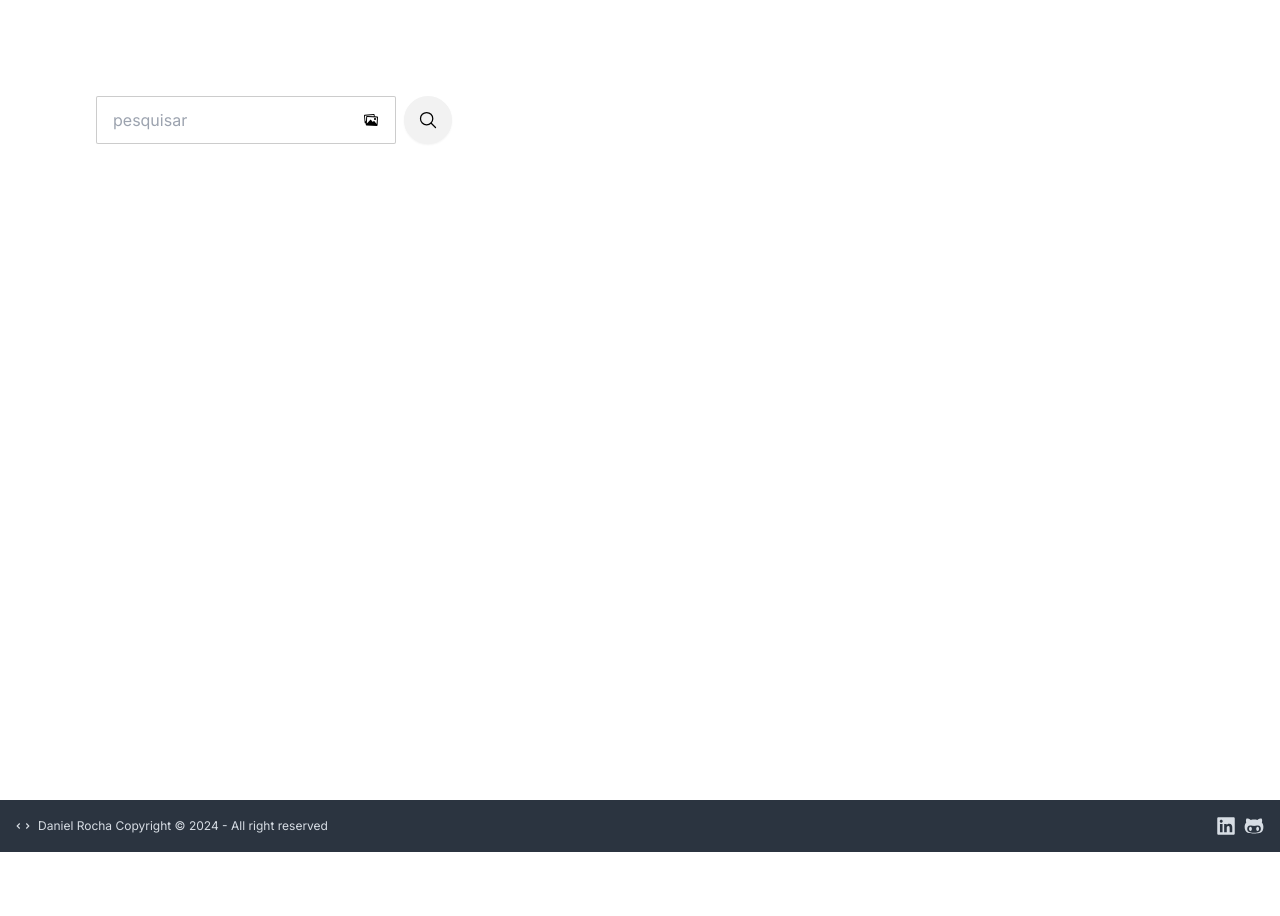
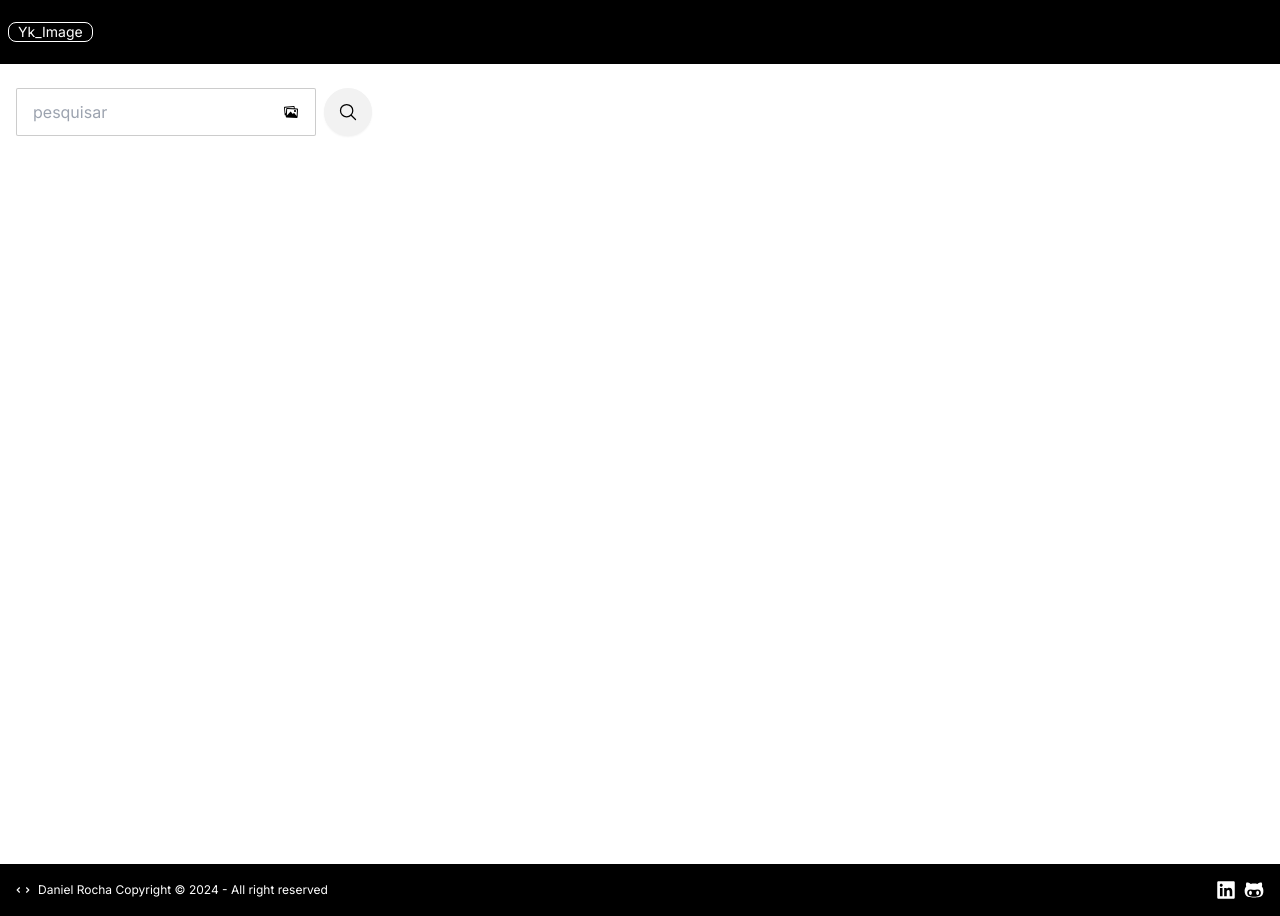
Before and after one commit to Dannick10/repoImages, a Next.js app: page / in a window 1280 px wide. Before the commit the page ends 852 px from the top, so only its background shows below. Built offline with nearby package versions, Linux system fonts and the light colour scheme; no server answers.

Commit message:
correction

```diff
--- a/src/app/layout.tsx
+++ b/src/app/layout.tsx
@@ -2,6 +2,7 @@ import type { Metadata } from "next";
 import { Inter } from "next/font/google";
 import "./globals.css";
 import Footer from "@/components/Footer";
+import Header from "@/components/Header";
 
 const inter = Inter({ subsets: ["latin"] });
 
@@ -16,8 +17,9 @@ export default function RootLayout({
   children: React.ReactNode;
 }>) {
   return (
-    <html lang="en">
-      <body className={inter.className}>
+    <html lang="pt-br">
+      <body className={inter.className}   data-theme="lofi">
+        <Header />
         <div className="min-h-80">
         {children}
         </div>
--- a/src/app/page.tsx
+++ b/src/app/page.tsx
@@ -6,7 +6,6 @@ import ImageComponets from "@/components/ImageComponents/ImageComponets";
 import Title from "@/components/Title";
 import InputComponent from "@/components/InputComponent";
 import Pagination from "@/components/Pagination";
-import Skeleton from "@/components/skeleton";
 import Modal from "@/components/modal";
 
 export default function Home() {
@@ -36,12 +35,12 @@ export default function Home() {
     scroll(0, 0);
   };
 
-  const changePage = (e: MouseEvent<HTMLButtonElement>) => {
+  const changePage = (e: any) => {
     SetPage(e.target.innerHTML);
     scroll(0, 0);
   };
 
-  const NextandPreviusPage = (e: MouseEvent<HTMLButtonElement>) => {
+  const NextandPreviusPage = (e: any) => {
     console.log(e.target);
     scroll(0, 0);
     if (e.target.innerHTML.toLowerCase() == "voltar") {
@@ -51,7 +50,7 @@ export default function Home() {
     }
   };
 
-  const handleGetId = (e) => {
+  const handleGetId = (e: any) => {
     const id = e.currentTarget.dataset["id"];
     FetchDataID(id);
     SetidModal(id);
@@ -67,8 +66,7 @@ export default function Home() {
   console.log(data);
   return (
     <main
-      className="min-h-screen w-full p-24 gap-2 flex flex-col"
-      data-theme="lofi"
+      className="min-h-screen w-full px-4 py-6 gap-2 flex flex-col"
     >
       <InputComponent
         query={query}
--- a/src/components/Footer.tsx
+++ b/src/components/Footer.tsx
@@ -1,7 +1,7 @@
 import React from "react";
 import {motion} from 'framer-motion'
 import { DevIcon, GithubIcon, LinkedinIcon } from "@/icon/icon";
-
+import Link from "next/link";
 const Footer = () => {
   return (
     <footer className="footer flex justify-between bg-neutral text-neutral-content items-center p-4">
@@ -17,10 +17,14 @@ const Footer = () => {
           <li className="hover:brightness-125 cursor-pointer"
 
           >
-            <LinkedinIcon />
+            <Link href={'https://github.com/Dannick10'} target="_blank">
+                <LinkedinIcon />
+            </Link>
           </li>
           <li className="hover:brightness-125 cursor-pointer">
+          <Link href={'https://www.linkedin.com/in/futurodevdaniel/'} target={'_blank'}>
             <GithubIcon />
+          </Link>
           </li>
         </ul>
       </nav>
--- /dev/null
+++ b/src/components/Header.tsx
@@ -0,0 +1,14 @@
+import React from 'react'
+
+const Header = () => {
+
+  return (
+    <header className="navbar bg-neutral text-neutral-content flex justify-between items-center"
+
+    >
+    <p className="badge badge-outline rounded-lg" >Yk_Image</p>
+  </header>
+  )
+}
+
+export default Header
--- a/src/components/ImageComponents/ImageComponets.tsx
+++ b/src/components/ImageComponents/ImageComponets.tsx
@@ -24,7 +24,7 @@ type Photo = {
 type Props = {
   data: Photo[];
   loading: boolean;
-  handleGetId: (e) => void
+  handleGetId: (e:any) => void
 };
 
 const ImageComponets = ({ data, loading, handleGetId }: Props) => {
@@ -35,7 +35,7 @@ const ImageComponets = ({ data, loading, handleGetId }: Props) => {
       {data.map((photo) => (
         <motion.div
           key={photo.id}
-          className={`card card-compact justify-center items-center bg-base-100 shadow-xl m-2 h-72`}
+          className={`card card-compact justify-center items-center bg-base-100 shadow-xl m-2 min-h-72`}
           initial={{ opacity: 0, right: 20 }}
           transition={{ duration: 0.3, delay: 0.2 }}
           whileInView={{ opacity: 1, right: 0 }}
--- a/src/components/modal.tsx
+++ b/src/components/modal.tsx
@@ -34,10 +34,10 @@ const Modal = ({ idData, closed, loadingID, idmodal }: modalProps) => {
   return (
     <AnimatePresence>
   <motion.article
-    className={`h-full w-full fixed top-0 left-0 flex items-center justify-center overflow-hidden backdrop-blur-sm`}
+    className={`h-full w-full fixed top-0 left-0 flex items-center justify-center overflow-hidden backdrop-blur-sm z-30`}
     onClick={closed}
     initial={{ opacity: 0, scale: -1 }}
-    transition={{ duration: .5, delay: 0.1, type: 'spring' }}
+    transition={{ duration: .5, delay: 0.2, type: 'spring' }}
     whileInView={{ opacity: 1, scale: 1 }}
     layoutId={idmodal}
   >
--- a/tailwind.config.ts
+++ b/tailwind.config.ts
@@ -18,7 +18,7 @@ const config: Config = {
   plugins: [require('daisyui'),
 ],
 daisyui: {
-  themes: ["light", "dark", "lofi"],
+  themes: ["light", "dark", "lofi", 'night'],
 },
 };
 export default config;
```
